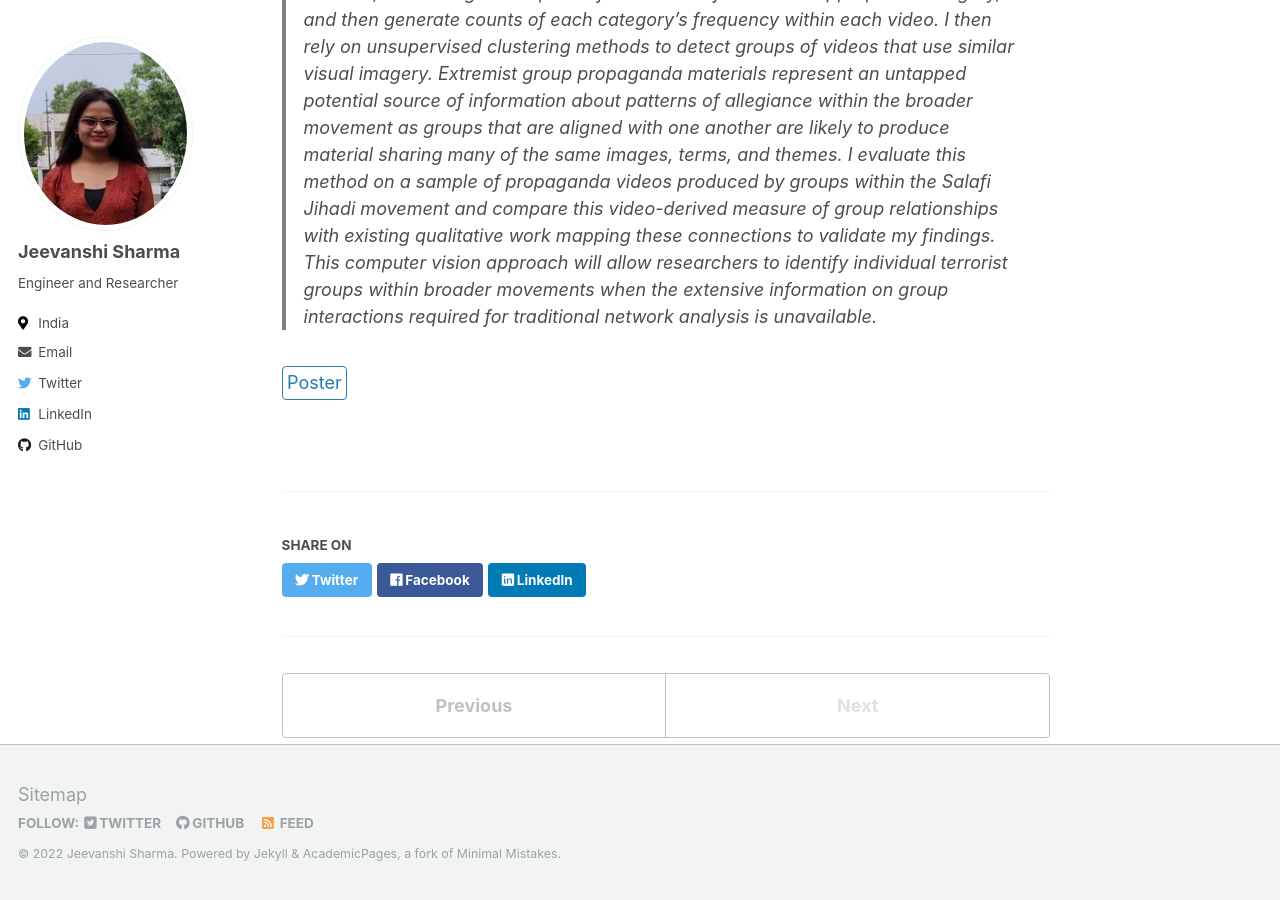
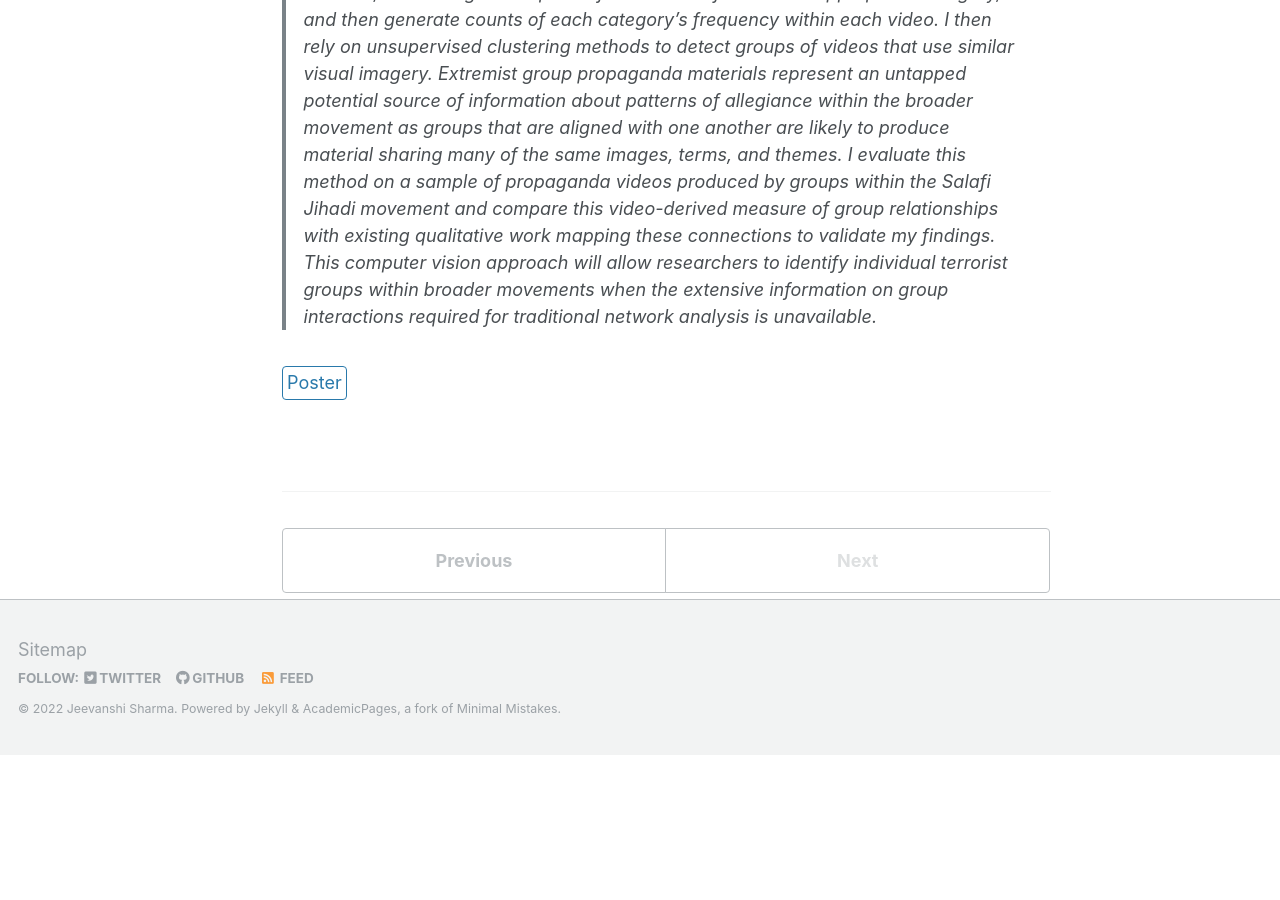
Before and after one commit to Femme-js/Femme-js.github.io, a Jekyll site: the page built from _research/social-media.md, in a window 1280 px wide and 900 px high, scrolled down 1463 px. Built offline with Jekyll 4.4.1, drawn with Linux system fonts in a browser that asks for light colours; after the commit the page ends 2218 px from its top, so only the background shows below that; part of the change alters nothing that is shown.

Commit message:
Update _config.yml

```diff
--- a/_config.yml
+++ b/_config.yml
@@ -210,15 +210,6 @@ defaults:
     values:
       layout: single
       author_profile: true
-  # _teaching
-  - scope:
-      path: ""
-      type: teaching
-    values:
-      layout: single
-      author_profile: true
-      share: true
-      comments: true
   # _publications
   - scope:
       path: ""
@@ -228,15 +219,6 @@ defaults:
       author_profile: true
       share: true
       comments: true
-  # _research
-  - scope:
-      path: ""
-      type: research
-    values:
-      layout: single
-      author_profile: true
-      share: true
-      comment: true
   # _talks
   - scope:
       path: ""
```
